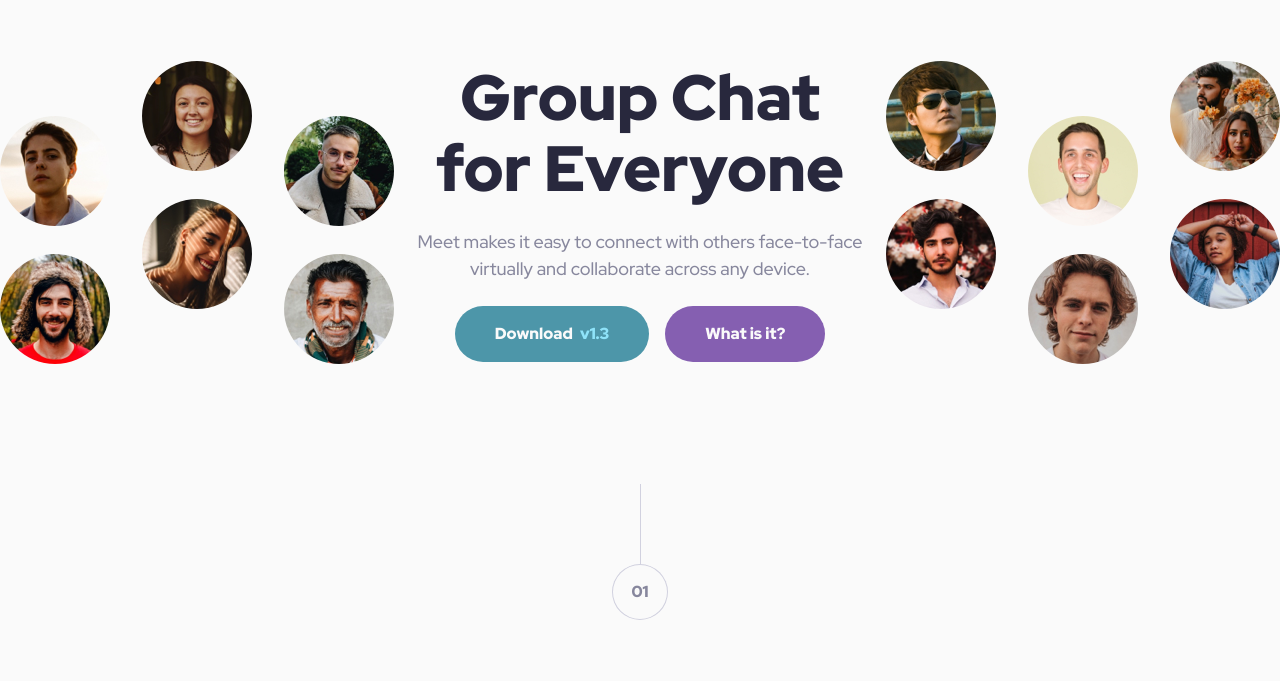
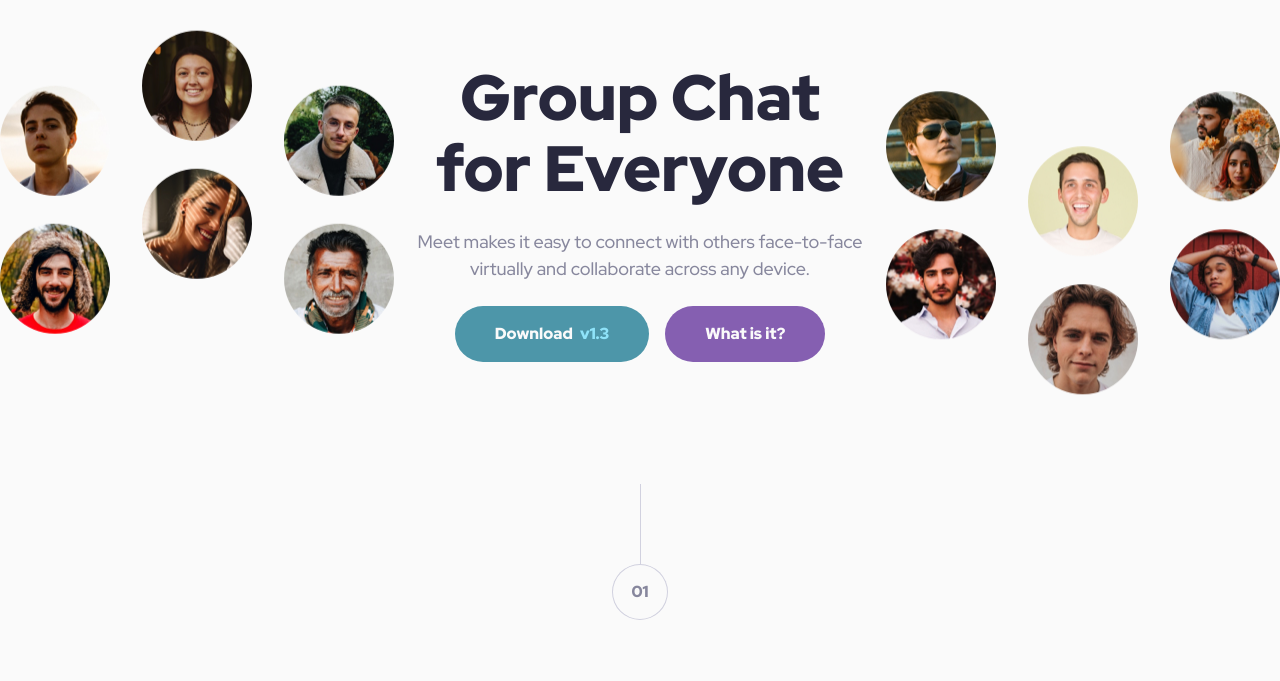
Before and after one commit to PetterTSaatvedt/meet-landing-page, a plain HTML site: page starter-code/index.html in a window 1280 px wide. Shown: the part 111-792 px from the top of the page. Drawn offline with Linux system fonts and the light colour scheme.

Commit message:
Updated y-axis positioning for hero images on desktop

```diff
--- a/starter-code/style.css
+++ b/starter-code/style.css
@@ -427,10 +427,12 @@ h1 {
 
   #hero-left {
     margin: 0 auto 0 0;
+    transform: translateY(-10%);
   }
 
   #hero-right {
     margin: 0 0 0 auto;
+    transform: translateY(10%);
   }
 
   .hero {
```
